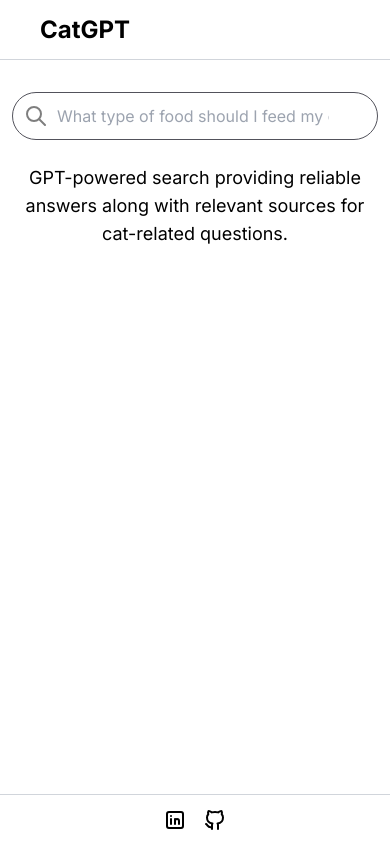
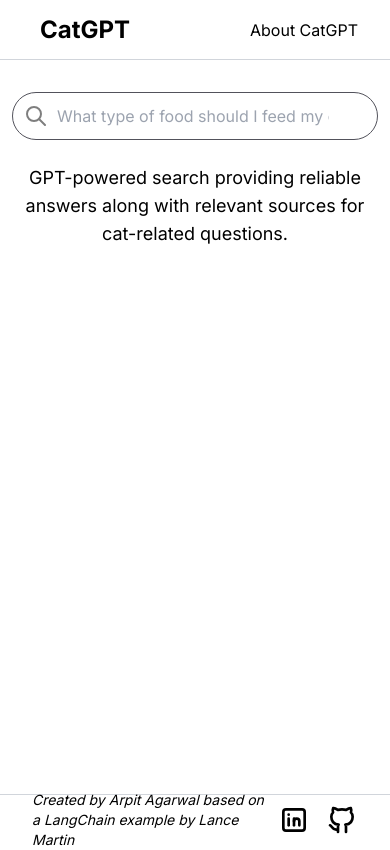
Before and after one commit to arpitragarwal/cat-gpt, a Next.js app in the folder nextjs/: page / in a window 390 px wide. Built offline with nearby package versions, Linux system fonts and the light colour scheme.

Commit message:
Updating UI to work better on phone
Was hiding some text on smaller view earlier

Signed-off-by: Arpit Agarwal <arpit.r.agarwal@gmail.com>

```diff
--- a/nextjs/components/Footer.tsx
+++ b/nextjs/components/Footer.tsx
@@ -4,9 +4,9 @@
 export const Footer: FC = () => {
   return (
     <div className="flex h-[50px] border-t border-gray-300 py-2 px-8 items-center sm:justify-between justify-center">
-      <div className="hidden sm:flex"></div>
+      <div className="sm:flex items-center"></div>
 
-      <div className="hidden sm:flex italic text-sm">
+      <div className="sm:flex italic text-sm">
         Created by
         <a
           className="hover:opacity-50 mx-1"
@@ -26,7 +26,7 @@
           LangChain example
         </a>
 	<span>&nbsp;</span>
-	by Lance Martin.
+	by Lance Martin
       </div>
 
       <div className="flex space-x-4">
@@ -36,7 +36,7 @@
           target="_blank"
           rel="noreferrer"
         >
-          <IconBrandLinkedin size={24} />
+          <IconBrandLinkedin size={32} />
         </a>
 
         <a
@@ -45,7 +45,7 @@
           target="_blank"
           rel="noreferrer"
         >
-          <IconBrandGithub size={24} />
+          <IconBrandGithub size={32} />
         </a>
       </div>
     </div>
--- a/nextjs/components/Navbar.tsx
+++ b/nextjs/components/Navbar.tsx
@@ -27,7 +27,7 @@
           target="_blank"
           rel="noreferrer"
         >
-          <div className="hidden sm:flex">About CatGPT</div>
+          <div className="sm:flex">About CatGPT</div>
 
         </a>
       </div>
```
